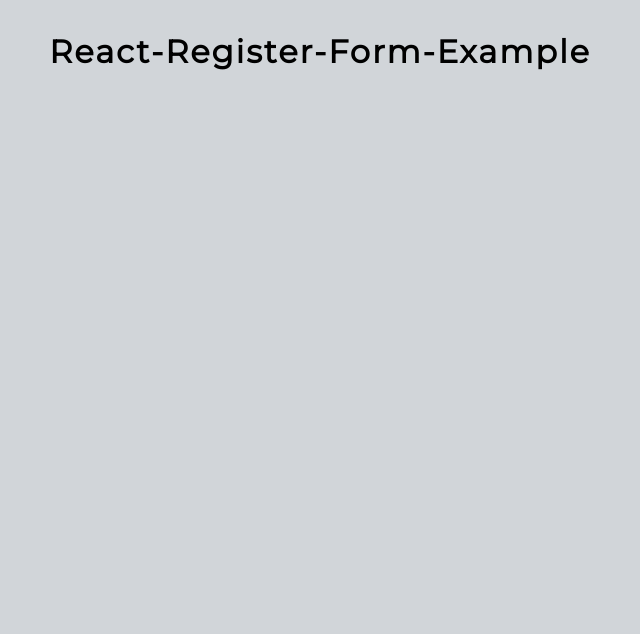
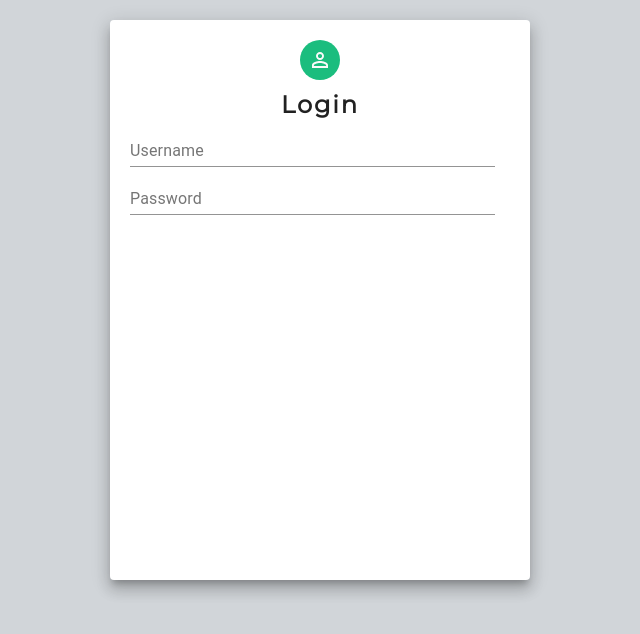
Before and after one commit to MAbdurahman/react-register-form-example, a React (Create React App) app: page / in a window 1280 px wide. Shown: the top 634 px of the page, without its empty margins (320-960 px from the left). Built offline with nearby package versions, Linux system fonts and the light colour scheme.

Commit message:
Add Login.jsx and SignUp.jsx

```diff
--- a/src/App.js
+++ b/src/App.js
@@ -1,12 +1,11 @@
-import React, { Component } from 'react';
+import React from 'react';
 import './App.css';
+import Login from './components/login/Login';
 
-export default class App extends Component {
-  render() {
-    return (
-      <div className='center'>
-        <h1>React-Register-Form-Example</h1>
-      </div>
-    )
-  }
-}
+export default function App() {
+  return (
+    <div>
+      <Login />
+    </div>
+  );
+};
--- /dev/null
+++ b/src/components/login/Login.jsx
@@ -0,0 +1,43 @@
+import React from 'react';
+import { Avatar, Grid, Paper, TextField } from '@material-ui/core';
+
+import useStyles from './styles';
+import { AccountCircle, LockRounded } from '@material-ui/icons';
+
+import PersonOutlineIcon from '@material-ui/icons/PersonOutline';
+// import FormControlLabel from '@material-ui/core/FormControlLabel';
+// import Checkbox from '@material-ui/core/Checkbox';
+
+
+
+export default function Login() {
+   const classes = useStyles();
+
+   return (
+      <Grid>
+         <Paper elevation={10} className={classes.paperStyle} >
+            <Grid align='center' >
+               <Avatar className={classes.avatarStyle}><PersonOutlineIcon /></Avatar>
+               <h2>Login</h2>
+            </Grid>
+
+            <Grid fullWidth>
+               <TextField
+                  type='text'
+                  id="input-with-icon-grid"
+                  label="Username"
+                  style={{ width: '96%' }}
+               />
+            </Grid>
+            <Grid fullWidth>
+               <TextField
+                  type='password'
+                  id="input-with-icon-grid"
+                  label="Password"
+                  style={{ width: '96%' }}
+               />
+            </Grid>
+         </Paper>
+      </Grid>
+   );
+};
--- /dev/null
+++ b/src/components/login/styles.js
@@ -0,0 +1,27 @@
+import { makeStyles } from '@material-ui/core/styles';
+
+export default makeStyles(theme => ({
+	avatarStyle: {
+      marginBottom: '.5em',
+		backgroundColor: '#1bbd7e',
+	},
+	buttonStyle: {
+		margin: '8px 0',
+   },
+   heading: {
+      marginBottom: '2em'
+   },
+	margin: {
+      margin: theme.spacing(1),
+      width: '100%'
+	},
+	paperStyle: {
+		height: '70vh',
+		maxWidth: '420px',
+		margin: '20px auto',
+		padding: '20px',
+   },
+   textFieldStyle: {
+      width: '100%'
+   }
+}));
--- /dev/null
+++ b/src/components/sign-up/styles.js
@@ -0,0 +1,3 @@
+import { makeStyles } from '@material-ui/core/styles';
+
+export default makeStyles(theme => ({}));
```
Also changed, not shown: src/components/sign-up/SignUp.jsx (added, +17 -0 lines).
